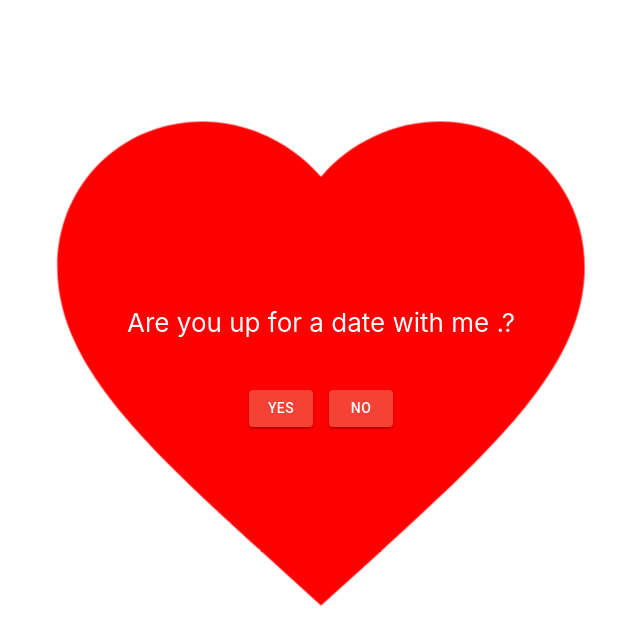
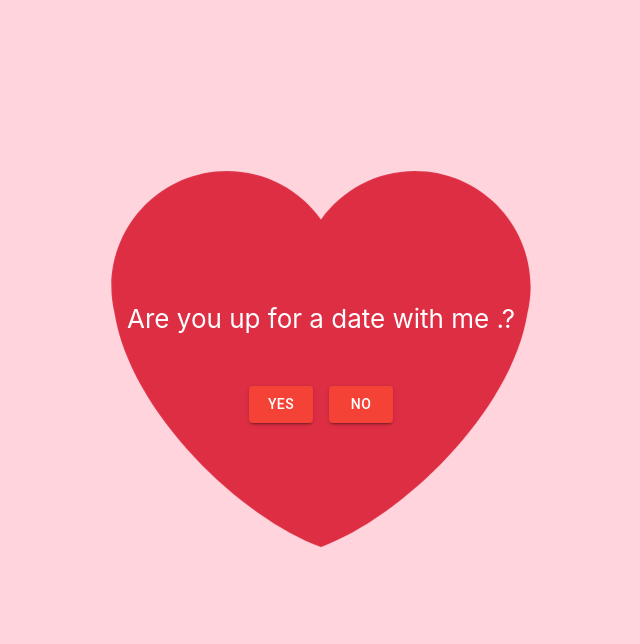
Before and after one commit to amolsr/ask-for-date, a React (Create React App) app: page / in a window 1280 px wide. Shown: the top 644 px of the page, without its empty margins (319-959 px from the left). Built offline with nearby package versions, Linux system fonts and the light colour scheme; no server answers.

Commit message:
svg and bg added

```diff
--- a/src/App.css
+++ b/src/App.css
@@ -1,12 +1,14 @@
 .App {
   text-align: center;
+  background-color: #FFD4DC;
+  overflow-x: hidden;
 }
 
 .App-logo {
-  height: 40vmin;
+  height: 2vh;
   pointer-events: none;
   color: red;
-  z-index: -1;
+  z-index: 0;
 }
 
 @media (prefers-reduced-motion: no-preference) {
@@ -36,5 +38,5 @@
 }
 
 .buttonLeft {
-  margin-left: 60px !important;
+  display: none !important;
 }
--- a/src/App.js
+++ b/src/App.js
@@ -1,8 +1,7 @@
 import './App.css';
-import FavoriteIcon from '@mui/icons-material/Favorite';
 import { useEffect, useState } from 'react';
 import { Button, Grid } from '@mui/material';
-
+import heart from './heart.svg'
 function App() {
 
   var handleClick = (e) => {
@@ -40,8 +39,8 @@ function App() {
   return (
     <div className="App">
       <header className="App-header">
-        <FavoriteIcon className="App-logo" alt="logo" />
-        <p style={{ marginTop: "-4rem" }}>
+        <img src={heart} className="App-logo" alt="logo" />
+        <p style={{ marginTop: "-4rem", color: "white", zIndex: 1 }}>
           {questions[index].question}
         </p>
         <p>
```
Also changed, not shown: src/heart.svg (added).
